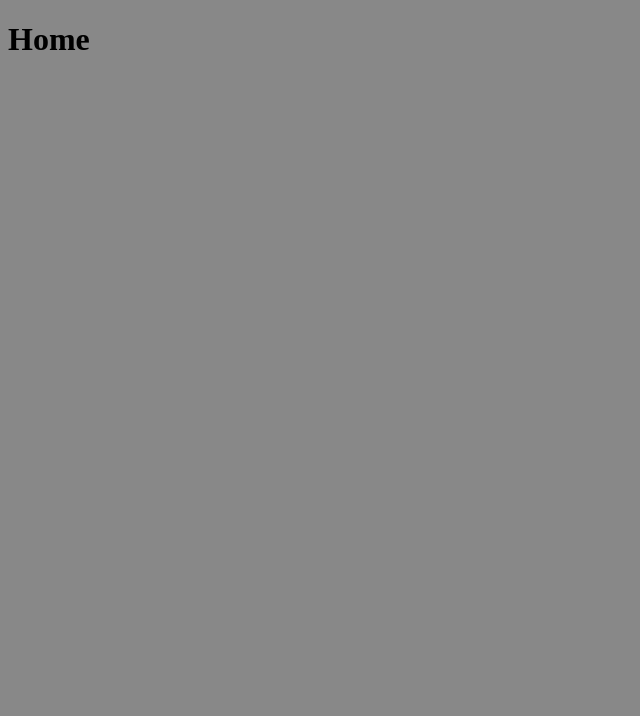
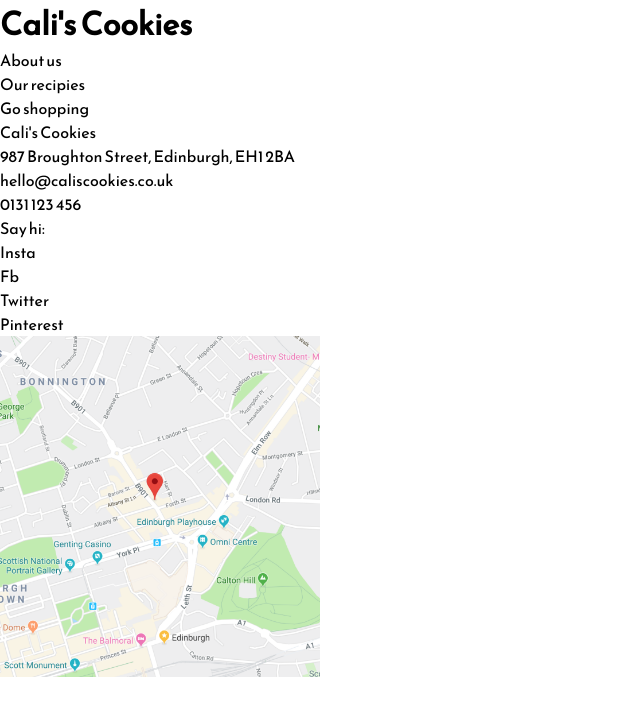
Before and after one commit to PaulGalinsky/calis-cookies-raw, a website: page src/index.html in a window 1280 px wide. Shown: the whole page, without its empty margins (0-640 px from the left). Drawn offline with nearby package versions, Linux system fonts and the light colour scheme; files that its build step writes are made by us from their sources.

Commit message:
initial header footer font content

```diff
--- a/src/index.html
+++ b/src/index.html
@@ -5,10 +5,44 @@
 	<meta name="viewport" content="width=device-width, initial-scale=1.0">
 	<meta http-equiv="X-UA-Compatible" content="ie=edge">
 	<title>Home</title>
+	<link href="https://fonts.googleapis.com/css?family=Reem+Kufi&display=swap" rel="stylesheet">
 	<link rel="stylesheet" href="css/style.css">
 </head>
 <body>
-	<h1>Home</h1>
+	<header>
+		<a href="index.html"><h1>Cali's Cookies</h1></a>
+		<nav>
+			<ul>
+				<a href="about.html"><li>About us</li></a>
+				<a href="recipies.html"></a><li>Our recipies</li></a>
+				<a href="shop.html"></a><li>Go shopping</li></a>
+			</ul>
+		</nav>
+	</header>
+
+	<main>
+
+	</main>
+	<footer>
+		<div class="details">
+			<ul>
+				<li>Cali's Cookies</li>
+				<li>987 Broughton Street, Edinburgh, EH1 2BA</li>
+				<li>hello@caliscookies.co.uk</li>
+				<li>0131 123 456</li>
+			</ul>
+
+			<p>Say hi:</p>
+			<ul>
+				<li>Insta</li>
+				<li>Fb</li>
+				<li>Twitter</li>
+				<li>Pinterest</li>
+			</ul>
+		</div>
+		<div class="map">
+			<img src="img/map.png" alt="Map of Edinburgh, click to visit in Google Maps">
+		</div>
+	</footer>
 </body>
-
 </html>
--- a/src/sass/style.scss
+++ b/src/sass/style.scss
@@ -1,5 +1,18 @@
-$bgColor: #888;
+* {
+	margin: 0;
+	padding: 0;
+	text-decoration: none;
+	color: #000;
+	font-family: 'Reem Kufi', sans-serif;
+}
 
-body {
-	background: $bgColor;
+footer {
+	.map {
+		width: 25%;
+		img {
+			overflow: hidden;
+			max-width: 100%;
+			height: auto;
+		}
+	}
 }
```
Also changed, not shown: dist/about.html (deleted), dist/css/style.css, dist/index.html.
